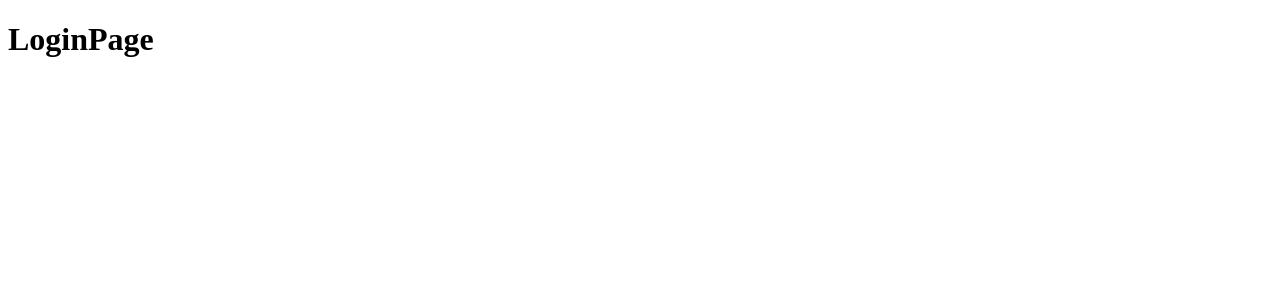
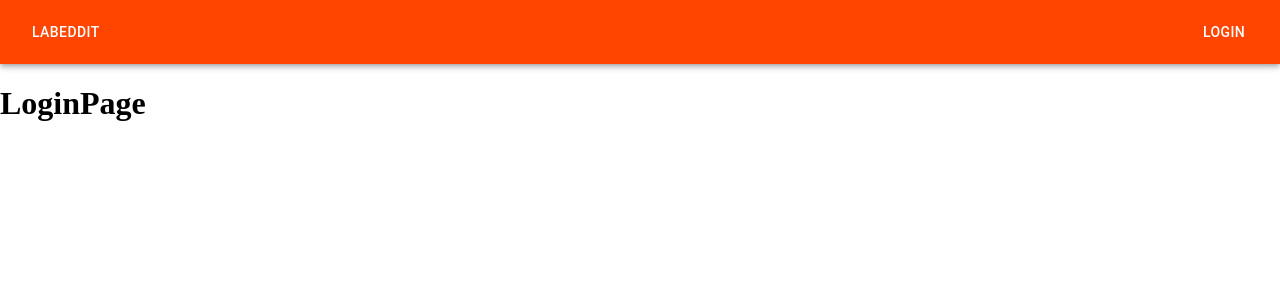
Before and after one commit to future4code/Ederson-Amaral, a React (Create React App) app in the folder semana12/labeddit/: page / in a window 1280 px wide. Shown: the top 300 px of the page. Built offline with nearby package versions, Linux system fonts and the light colour scheme.

Commit message:
criado o componente Header e configurado para as páginas. Habilitado da página de Login para página Feed

```diff
--- a/semana12/labeddit/public/index.html
+++ b/semana12/labeddit/public/index.html
@@ -25,6 +25,16 @@
       Learn how to configure a non-root public URL by running `npm run build`.
     -->
     <title>React App</title>
+    <style>
+      html,
+      body,
+      #root {
+        margin: 0;
+        padding: 0;
+        width: 100%;
+        min-height: 100vh;
+      }
+    </style>
   </head>
   <body>
     <noscript>You need to enable JavaScript to run this app.</noscript>
--- /dev/null
+++ b/semana12/labeddit/src/components/Header/Header.js
@@ -0,0 +1,20 @@
+import React from 'react';
+import AppBar from '@material-ui/core/AppBar';
+import Button from '@material-ui/core/Button';
+import {StyledToolbar} from './styled'
+import { goToFeed, goToLogin } from '../../routes/coordinator';
+import { useHistory } from 'react-router-dom'
+
+const Header = () => {
+    const history = useHistory()
+  return (
+      <AppBar position="static">
+        <StyledToolbar>
+          <Button onClick={() => goToLogin(history)} color="inherit">LabEddit</Button>
+          <Button onClick={() => goToFeed(history)} color="inherit">Login</Button>
+        </StyledToolbar>
+      </AppBar>
+  );
+}
+
+export default Header
--- /dev/null
+++ b/semana12/labeddit/src/components/Header/styled.js
@@ -0,0 +1,8 @@
+import Toolbar from '@material-ui/core/Toolbar';
+import styled from 'styled-components'
+
+export const StyledToolbar = styled(Toolbar)`
+    display: flex;
+    flex-direction: row;
+    justify-content: space-between;
+`
--- a/semana12/labeddit/src/routes/Router.js
+++ b/semana12/labeddit/src/routes/Router.js
@@ -5,10 +5,12 @@ import PostPage from '../pages/PostPage/PostPage'
 import FeedPage from '../pages/FeedPage/FeedPage'
 import RegisterPage from '../pages/RegisterPage/RegisterPage'
 import ErrorPage from '../pages/ErrorPage/ErrorPage'
+import Header from '../components/Header/Header'
 
 const Router = () => {
     return (
         <BrowserRouter>
+            <Header/>
             <Switch>
                 <Route exact path='/'>
                     <LoginPage />
```
